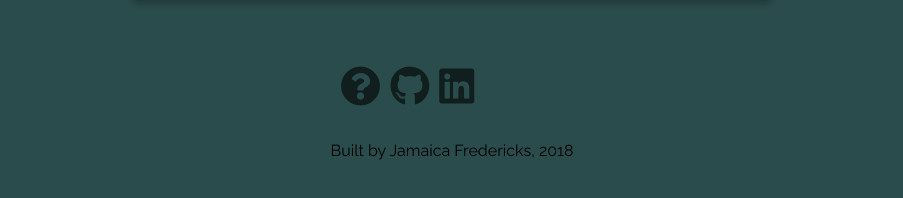
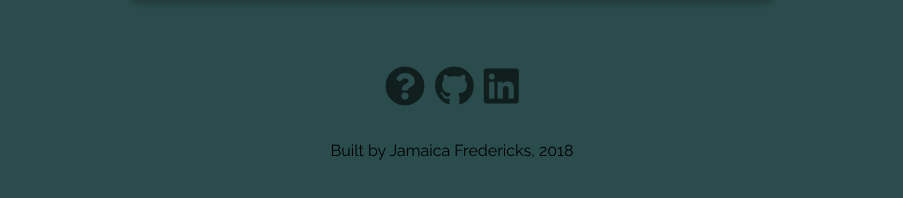
Before and after one commit to JamaicaF/miniRhythm, a website built with webpack: page index.html in a window 1280 px wide. Shown: the part 550-748 px from the top of the page, without its empty margins (188-1091 px from the left). Built offline with nearby package versions, Linux system fonts and the light colour scheme; files whose address does not match are found by name.

Commit message:
Flex center icon items

```diff
--- a/index.html
+++ b/index.html
@@ -29,7 +29,7 @@
       </div>
       <br />
 
-      <div>
+      <div class="app-info">
         <ul class="links">
           <span id="open-button"><i class="fas fa-question-circle"></i></span>
           <a href="https://github.com/JamaicaF/miniRhythm"><i class="fab fa-github"></i></a>
--- a/style.css
+++ b/style.css
@@ -72,6 +72,12 @@ html {
   border-radius: 0 0 5px 5px;
 }
 
+.app-info {
+  display: flex;
+  flex-direction: column;
+  align-items: center;
+}
+
 .links {
   font-size: 40px;
   color: rgb(0, 0, 0, 0.6);
```
